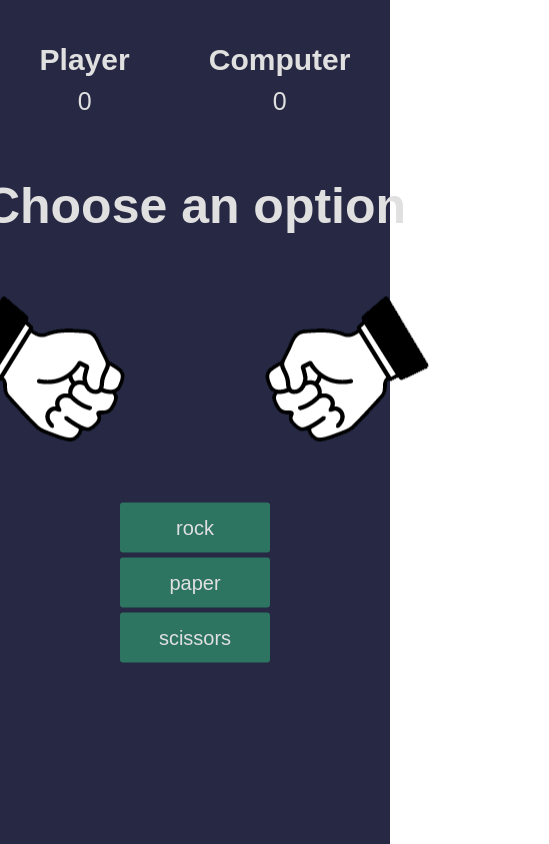
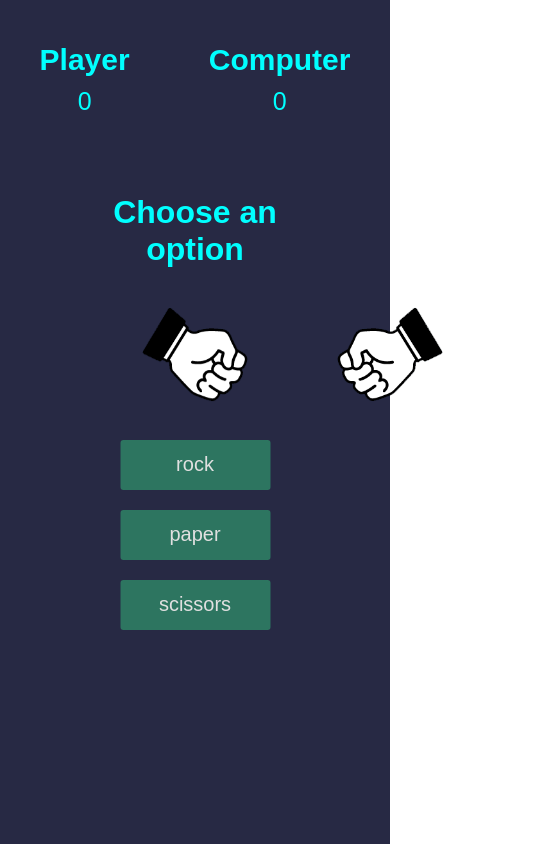
Before and after one commit to Tarun2423/rock-paper-scissor, a plain HTML site: page index.html in a window 390 px wide. Both pictures are taken after a click on the button "Let's Play". Shown: the whole page, 549 px wide, since content can reach past the window. Drawn offline with Linux system fonts and the light colour scheme.

Commit message:
Update style.css

```diff
--- a/style.css
+++ b/style.css
@@ -148,22 +148,46 @@ div.fadeIn {
 
 @media (max-width:800px){
     .player-hand{
-        margin-left: 50px;
+        margin-left: inherit;
+        max-width: 100%;
+        display: block;
+    }
+    .player-score{
+     color: aqua;
+        font-size: 20rem;
+    }
+    .computer-score{
+        text-overflow: clip;
+        color: aqua;
     }
     .computer-hand{
-        margin-right: 50px
+        margin-right: inherit;
+        max-width: 100%;
+        display: block;
+
     }
     .intro h1{
-        margin-left: 60px;
+        margin-left: 20px;
         flex-direction: row;
+        font-display:  block;
+        object-fit: contain;
+        overflow: scroll;
+         color: aqua;
     }
     .options {
 
         flex-direction: column;
-        flex-basis: 40%;
-        margin:
+        flex-basis: 100%;
     }
     .options button{
-        margin-bottom: 5px;
+        margin-bottom: 1em;
+    }
+    .winner{
+        font-display: block;
+        font-size: 2rem;
+        max-width: 100%;
+        overflow: hidden;
+         color: aqua;
+
     }
 }
```
